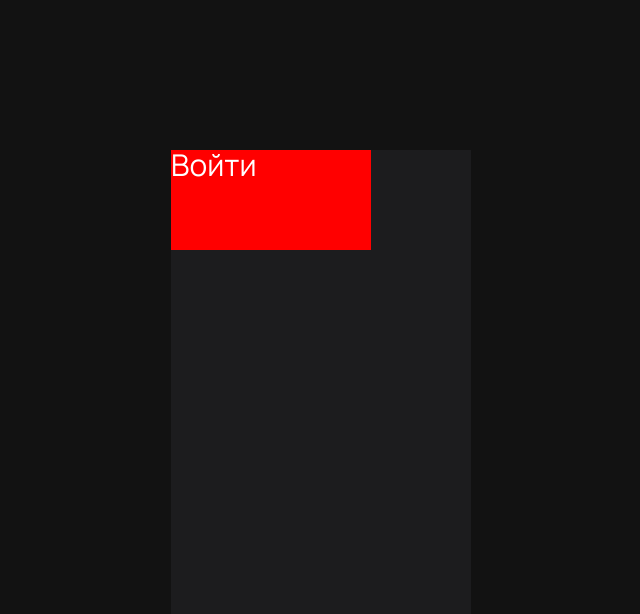
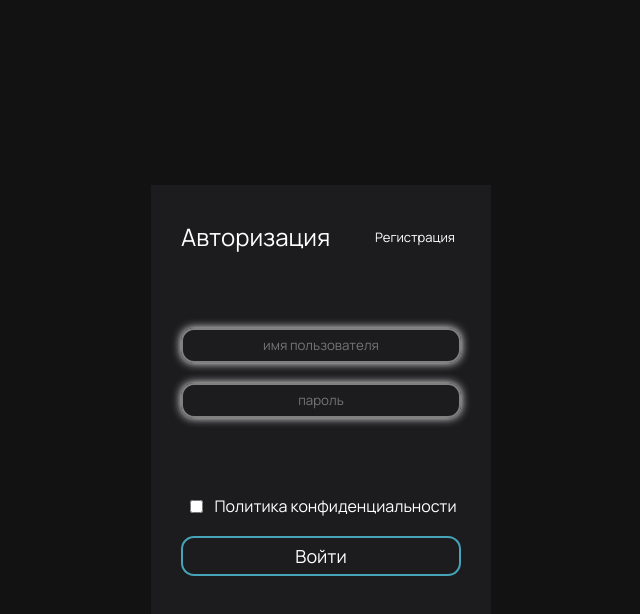
Before and after one commit to Ruslan-Baldeznik/conspector_front, a Vue app: page / in a window 1280 px wide. Shown: the top 614 px of the page, without its empty margins (319-959 px from the left). Built offline with nearby package versions, Linux system fonts and the light colour scheme.

Commit message:
registration was added

```diff
--- a/src/App.vue
+++ b/src/App.vue
@@ -42,7 +42,9 @@ html,body{
 input, button, textarea{font-family: inherit;}
 
 input::-ms-clear{display: none;}
-button{cursor:pointer}
+button{
+  cursor:pointer;
+}
 button::-moz-focus-inner{padding:0; border:0;}
 a,a:visited{text-decoration: none;}
 a:hover{text-decoration: none;}
--- a/src/components/Authorization.vue
+++ b/src/components/Authorization.vue
@@ -1,10 +1,26 @@
 <template>
   <div class="container">
     <div class="container__authorization">
-    <div class="authorization__text"></div>
-    <div class="authorization__data"></div>
+      <div class="authorization__text-container">
+        <div class="text-container__text">Авторизация</div>
+        <button  @click="change_page('Registration')" class="text-container__link">Регистрация</button>
+      </div>
+      <div class="authorization__data">
+        <input placeholder="имя пользователя" type="text" class="data__user-name data__field">
+        <input placeholder="пароль" type="password" class="data__password data__field">
+      </div>
       <div class="authorization__buttons">
-      <div @click="change_page('HomePage')" class="button__authorization">Войти</div>
+        <div class="buttons__rules">
+          <input type="checkbox" class="rules__checkbox">
+          <div class="rules__text">Политика конфиденциальности</div>
+        </div>
+        <button @click="change_page('HomePage')" class="buttons__authorization">Войти</button>
+        <div class="buttons__social">
+          <div class="social__google"></div>
+          <div class="social__yandex"></div>
+          <div class="social__vk"></div>
+          <div class="social__facebook"></div>
+        </div>
       </div>
     </div>
   </div>
@@ -30,6 +46,7 @@ export default {
 
 <style scoped lang="scss">
 .container{
+  padding: 30px;
   height: 100%;
   width: 100%;
   display: flex;
@@ -37,16 +54,96 @@ export default {
   justify-content: center;
   background-color: #121212;
   .container__authorization{
-    height: 500px;
-    width: 300px;
+    height: 430px;
+    width: 340px;
     background-color: #1C1C1E;
+    display: flex;
+    align-items: center;
+    justify-content: space-around;
+    flex-direction: column;
+    .authorization__text-container{
+      width: 280px;
+      display: flex;
+      align-items: center;
+      justify-content: space-between;
+      flex-direction: row;
+      .text-container__text{
+        font-size: 24px;
+        display: flex;
+        align-items: center;
+        justify-content: center;
       }
-  .button__authorization{
-    height: 100px;
-    width: 200px;
-    background-color: red;
+      .text-container__link{
+        border: none;
         color: white;
-    font-size: 30px;
+        background-color: inherit;
+        font-size: 13px;
+        display: flex;
+        align-items: center;
+        justify-content: center;
+        transition-duration: 0.3s;
+      }
+      .text-container__link:hover{
+        text-shadow: 0 0 10px white;
+      }
+    }
+    .authorization__data{
+      display: flex;
+      align-items: center;
+      justify-content: center;
+      flex-direction: column;
+      width: 280px;
+      .data__field{
+        border: 2px solid gray;
+        border-radius: 13px;
+        background-color: inherit;
+        width: 100%;
+        height: 35px;
+        padding: 0;
+        display: flex;
+        align-items: center;
+        color: white;
+        text-align: center;
+        box-shadow: 0 0 10px white;
+        transition-duration: 0.3s;
+      }
+      .data__field:hover{
+        box-shadow: 0 0 15px #45A4B7;
+        border-color: #45A4B7;
+      }
+      :not(:last-child){
+        margin-bottom: 20px;
+      }
+    }
+    .authorization__buttons {
+      width: 280px;
+      .buttons__rules{
+        display: flex;
+        flex-direction: row;
+        align-items: center;
+        justify-content: space-around;
+        margin-bottom: 20px;
+      }
+      .buttons__authorization {
+        display: flex;
+        align-items: center;
+        justify-content: center;
+        height: 40px;
+        width: 100%;
+        background-color: inherit;
+        border-radius: 13px;
+        border: 2px solid #45A4B7;
+        color: white;
+        font-size: 18px;
+        transition-duration: 0.3s;
+      }
+      .buttons__authorization:hover{
+        box-shadow: 0 0 15px #45A4B7;
+      }
+      .buttons__authorization:active{
+        box-shadow: 0 0 25px #45A4B7;
+      }
+    }
   }
 }
 </style>
--- /dev/null
+++ b/src/components/MainPage/Content/Articles.vue
@@ -0,0 +1,158 @@
+<template>
+  <div class="content">
+    <div class="content__header">
+      <div class="header__text">Новые статьи</div>
+      <Search></Search>
+    </div>
+    <div class="content__blocks">
+      <div class="block">
+        <div class="block__name">Python: c 0 до Junior-разработчика</div>
+        <div class="block__info">Расскажем и покажем как стать программистом на примере профессии Backend-разработчик</div>
+        <div class="block__buttons">
+          <div class="statistics">
+            <div class="buttons__like">
+              <div class="like__svg"></div>
+              <div class="like__count"></div>
+            </div>
+            <div class="buttons__dislike">
+              <div class="dislike__svg"></div>
+              <div class="dislike__count"></div>
+            </div>
+            <div class="buttons__view">
+              <div class="view__svg"></div>
+              <div class="view__count"></div>
+            </div>
+          </div>
+          <button class="buttons__more-info"></button>
+        </div>
+      </div>
+      <div class="block">
+        <div class="block__name">Синкай Макото: мегаполис, первая любовь и разлука</div>
+        <div class="block__info">Биография одно из самых популярных аниматоров современности, чьи работы, рассчитанные на подростков, поднимают вполне взрослые проблемы</div>
+        <div class="block__buttons">
+          <div class="statistics">
+            <div class="buttons__like">
+              <div class="like__svg"></div>
+              <div class="like__count"></div>
+            </div>
+            <div class="buttons__dislike">
+              <div class="dislike__svg"></div>
+              <div class="dislike__count"></div>
+            </div>
+            <div class="buttons__view">
+              <div class="view__svg"></div>
+              <div class="view__count"></div>
+            </div>
+          </div>
+          <button class="buttons__more-info"></button>
+        </div>
+      </div>
+      <div class="block">
+        <div class="block__name">Почему азитские културы такие разные</div>
+        <div class="block__info">Китайцы, корейцы, японцы, вьетнамцы и все все все</div>
+        <div class="block__buttons">
+          <div class="statistics">
+            <div class="buttons__like">
+              <div class="like__svg"></div>
+              <div class="like__count"></div>
+            </div>
+            <div class="buttons__dislike">
+              <div class="dislike__svg"></div>
+              <div class="dislike__count"></div>
+            </div>
+            <div class="buttons__view">
+              <div class="view__svg"></div>
+              <div class="view__count"></div>
+            </div>
+          </div>
+          <button class="buttons__more-info"></button>
+        </div>
+      </div>
+      <div class="block">
+        <div class="block__name">Как выбрать ноутбук в 2022 году</div>
+        <div class="block__info">О критериях выбора, расценках и топовых решениях</div>
+        <div class="block__buttons">
+          <div class="statistics">
+            <div class="buttons__like">
+              <div class="like__svg"></div>
+              <div class="like__count"></div>
+            </div>
+            <div class="buttons__dislike">
+              <div class="dislike__svg"></div>
+              <div class="dislike__count"></div>
+            </div>
+            <div class="buttons__view">
+              <div class="view__svg"></div>
+              <div class="view__count"></div>
+            </div>
+          </div>
+          <button class="buttons__more-info"></button>
+        </div>
+      </div>
+    </div>
+    <div class="content__switcher"></div>
+  </div>
+</template>
+
+<script>
+import Search from '@/components/MainPage/Content/Search'
+export default {
+  name: 'ArticlesContent',
+  components: {
+    Search
+  }
+}
+</script>
+
+<style scoped lang="scss">
+.content{
+  background-color: #1C1C1E;
+  width: 100%;
+  height: 90%;
+  .content__header{
+    display: flex;
+    flex-direction: row;
+    align-items: center;
+    justify-content: space-between;
+    padding: 0 30px 0 0;
+    @media (max-width: 1150px) {
+      flex-direction: column;
+      padding: 0;
+    }
+    @media (max-width: 600px) {
+      display: none;
+    }
+    .header__text{
+      display: flex;
+      align-items: center;
+      padding: 30px;
+      font-size: 30px;
+      width: 50%;
+      min-width: 260px;
+      @media (max-width: 1150px) {
+        justify-content: center;
+      }
+    }
+    white-space: nowrap;
+  }
+  .content__blocks{
+    padding: 30px;
+    :not(:last-child){
+      margin: 0 0 20px 0;
+    }
+    .block{
+      display: flex;
+      background-color: #2E2E30;
+      border-radius: 13px;
+      min-height: 100px;
+      width: 100%;
+      padding: 15px;
+      font-size: 16px;
+      transition-duration: 0.3s;
+    }
+    .block:hover{
+      box-shadow: 0 0 15px #45A4B7;
+    }
+  }
+}
+</style>
--- a/src/components/MainPage/Header.vue
+++ b/src/components/MainPage/Header.vue
@@ -2,10 +2,10 @@
 <header class="header">
   <div class="header__container">
     <div class="container__navigation">
-      <button @click="change_page('Authorization')" tabindex="0" class="navigation__button">Главная</button>
-      <button @click="change_page('Registration')" tabindex="1" class="navigation__button">Профиль</button>
+      <button @click="change_route('Authorization')" tabindex="0" class="navigation__button">Главная</button>
+      <button @click="change_route('Articles')" tabindex="1" class="navigation__button">Статьи</button>
       <button tabindex="2" class="navigation__button">Конспекты</button>
-      <button tabindex="3" class="navigation__button">Курсы</button>
+      <button tabindex="3" class="navigation__button">Профиль</button>
     </div>
     <div class="container__add-button">
       <div class="add-button__text">Добавить</div>
@@ -21,7 +21,7 @@
     </div>
   </div>
   <div v-bind:class="{'burger': is_burger_active}" class="none">
-    <div @click="change_page('Abstracts')" v-bind:class="{'burger__button-opened': is_burger_active}" class="burger__button">Конспекты</div>
+    <div @click="change_route('Abstracts')" v-bind:class="{'burger__button-opened': is_burger_active}" class="burger__button">Конспекты</div>
     <div v-bind:class="{'burger__button-opened': is_burger_active}" class="burger__button">Статьи</div>
     <div v-bind:class="{'burger__button-opened': is_burger_active}" class="burger__button">Профиль</div>
     <div v-bind:class="{'burger__button-opened': is_burger_active}" class="burger__button">Стаитстика</div>
@@ -44,7 +44,7 @@ export default {
     burger_button_to_cross: function () {
       this.is_burger_active = !this.is_burger_active
     },
-    change_page: function (name) {
+    change_route: function (name) {
       router.push({ name: name })
     }
   }
--- a/src/components/Registration.vue
+++ b/src/components/Registration.vue
@@ -3,14 +3,19 @@
     <div class="container__authorization">
       <div class="authorization__text-container">
         <div class="text-container__text">Регистрация</div>
-        <a  @click="change_page('Authorization')" class="text-container__link">Авторизироваться</a>
+        <button  @click="change_page('Authorization')" class="text-container__link">Авторизация</button>
       </div>
       <div class="authorization__data">
-        <input type="text" class="data__user-name">
-        <input type="password" class="data__password">
+        <input placeholder="имя пользователя" type="text" class="data__user-name data__field">
+        <input type="text" placeholder="почта" class="data__email data__field">
+        <input placeholder="пароль" type="password" class="data__password data__field">
       </div>
       <div class="authorization__buttons">
-        <div @click="change_page('HomePage')" class="buttons__authorization">Зарегистрироваться</div>
+        <div class="buttons__rules">
+          <input type="checkbox" class="rules__checkbox">
+          <div class="rules__text">Политика конфиденциальности</div>
+        </div>
+        <button @click="change_page('HomePage')" class="buttons__authorization">Зарегистрироваться</button>
         <div class="buttons__social">
           <div class="social__google"></div>
           <div class="social__yandex"></div>
@@ -43,6 +48,7 @@ export default {
 
 <style scoped lang="scss">
 .container{
+  padding: 30px;
   height: 100%;
   width: 100%;
   display: flex;
@@ -50,14 +56,15 @@ export default {
   justify-content: center;
   background-color: #121212;
 .container__authorization{
-  height: 500px;
-  width: 300px;
+  height: 430px;
+  width: 340px;
   background-color: #1C1C1E;
   display: flex;
   align-items: center;
-  justify-content: center;
+  justify-content: space-around;
   flex-direction: column;
   .authorization__text-container{
+    width: 280px;
     display: flex;
     align-items: center;
     justify-content: space-between;
@@ -69,9 +76,17 @@ export default {
       justify-content: center;
     }
     .text-container__link{
+      border: none;
+      color: white;
+      background-color: inherit;
+      font-size: 13px;
       display: flex;
       align-items: center;
       justify-content: center;
+      transition-duration: 0.3s;
+    }
+    .text-container__link:hover{
+      text-shadow: 0 0 10px white;
     }
   }
   .authorization__data{
@@ -79,14 +94,56 @@ export default {
     align-items: center;
     justify-content: center;
     flex-direction: column;
+    width: 280px;
+    .data__field{
+      border: 2px solid gray;
+      border-radius: 13px;
+      background-color: inherit;
+      width: 100%;
+      height: 35px;
+      padding: 0;
+      display: flex;
+      align-items: center;
+      color: white;
+      text-align: center;
+      box-shadow: 0 0 10px white;
+      transition-duration: 0.3s;
+    }
+    .data__field:hover{
+      box-shadow: 0 0 15px #45A4B7;
+      border-color: #45A4B7;
+    }
+    :not(:last-child){
+      margin-bottom: 20px;
+    }
   }
   .authorization__buttons {
+    width: 280px;
+    .buttons__rules{
+      display: flex;
+      flex-direction: row;
+      align-items: center;
+      justify-content: space-around;
+      margin-bottom: 20px;
+    }
     .buttons__authorization {
-      height: 100px;
-      width: 200px;
-      background-color: red;
+      display: flex;
+      align-items: center;
+      justify-content: center;
+      height: 40px;
+      width: 100%;
+      background-color: inherit;
+      border-radius: 13px;
+      border: 2px solid #45A4B7;
       color: white;
-      font-size: 30px;
+      font-size: 18px;
+      transition-duration: 0.3s;
+    }
+    .buttons__authorization:hover{
+      box-shadow: 0 0 15px #45A4B7;
+    }
+    .buttons__authorization:active{
+      box-shadow: 0 0 25px #45A4B7;
     }
   }
 }
--- a/src/router/router.js
+++ b/src/router/router.js
@@ -5,10 +5,11 @@ import Abstracts from '@/components/MainPage/Content/Abstracts.vue'
 import HomePage from '@/components/HomePage'
 import Authorization from '@/components/Authorization'
 import Registration from '@/components/Registration'
+import Articles from '@/components/MainPage/Content/Articles'
 
 Vue.use(VueRouter)
 
-const routesPage = [{ name: 'HomePage', component: HomePage, path: '/home_page', children: [{ name: 'Curses', component: Curses, path: 'curses' }, { name: 'Abstracts', component: Abstracts, path: 'abstracts' }] },
+const routesPage = [{ name: 'HomePage', component: HomePage, path: '/home_page', children: [{ name: 'Curses', component: Curses, path: 'curses' }, { name: 'Abstracts', component: Abstracts, path: 'abstracts' }, { name: 'Articles', component: Articles, path: 'articles' }] },
   { name: 'Authorization', component: Authorization, path: '/' },
   { name: 'Registration', component: Registration, path: '/registration' }]
 
```
Lines whose indentation alone changed are shown as unchanged.
